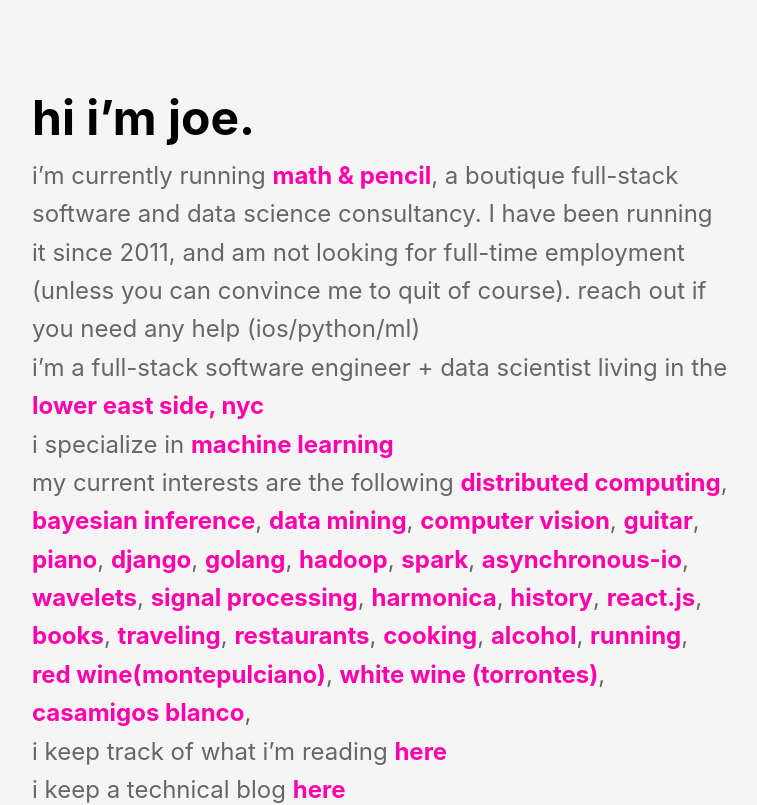
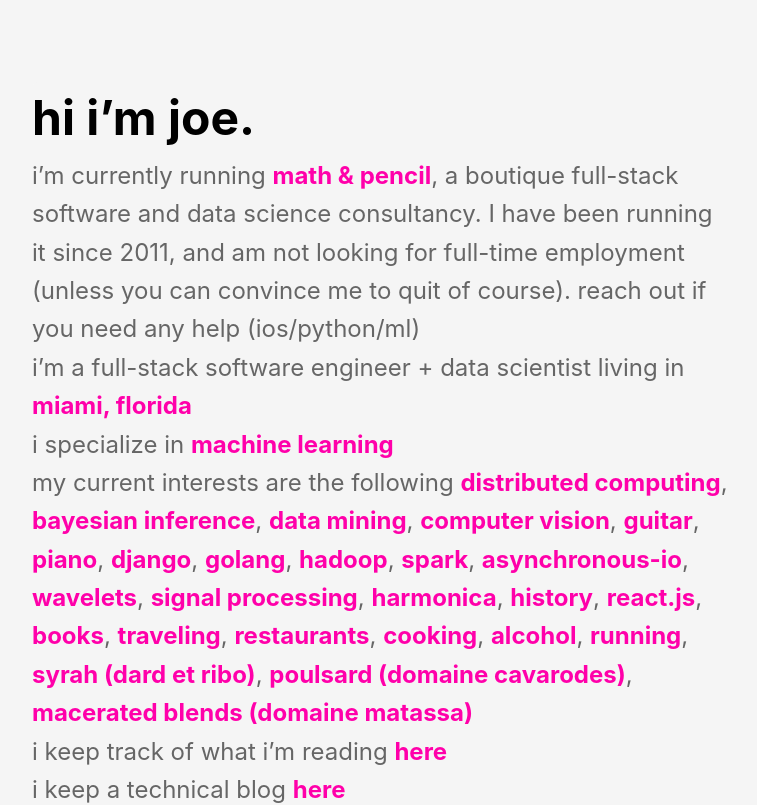
Before and after one commit to josephmisiti/josephmisitidotcom, a Next.js app: page / in a window 1280 px wide. Shown: the top 805 px of the page, without its empty margins (48-805 px from the left). Built offline with nearby package versions, Linux system fonts and the light colour scheme.

Commit message:
Update location to Miami and modify wine references in the homepage content.

```diff
--- a/src/app/page.tsx
+++ b/src/app/page.tsx
@@ -15,9 +15,9 @@
           (ios/python/ml)
         </p>
         <p>
-          i’m a full-stack software engineer + data scientist living in the{" "}
-          <a href="https://en.wikipedia.org/wiki/Lower_East_Side">
-            lower east side, nyc
+          i’m a full-stack software engineer + data scientist living in{" "}
+          <a href="https://en.wikipedia.org/wiki/Miami,_Florida">
+            miami, florida
           </a>
         </p>
         <p>
@@ -72,11 +72,17 @@
           , <a href="#">traveling</a>, <a href="#">restaurants</a>,{" "}
           <a href="#">cooking</a>, <a href="#">alcohol</a>,{" "}
           <a href="#">running</a>,{" "}
-          <a href="https://en.wikipedia.org/wiki/Montepulciano_d%27Abruzzo">
-            red wine(montepulciano)
+          <a href="https://www.wineterroirs.com/2010/08/dard_et_ribo.html">
+            syrah (dard et ribo)
           </a>
-          , <a href="http://www.altavistawines.com/">white wine (torrontes)</a>,{" "}
-          <a href="http://casamigostequila.com/">casamigos blanco</a>,
+          ,{" "}
+          <a href="https://www.youtube.com/watch?v=bntz_xnJ1UQ">
+            poulsard (domaine cavarodes)
+          </a>
+          ,{" "}
+          <a href="https://www.youtube.com/watch?v=EbG6OEQ54PQ&t=327s">
+            macerated blends (domaine matassa)
+          </a>
         </p>
         <p>
           i keep track of what i’m reading{" "}
```
